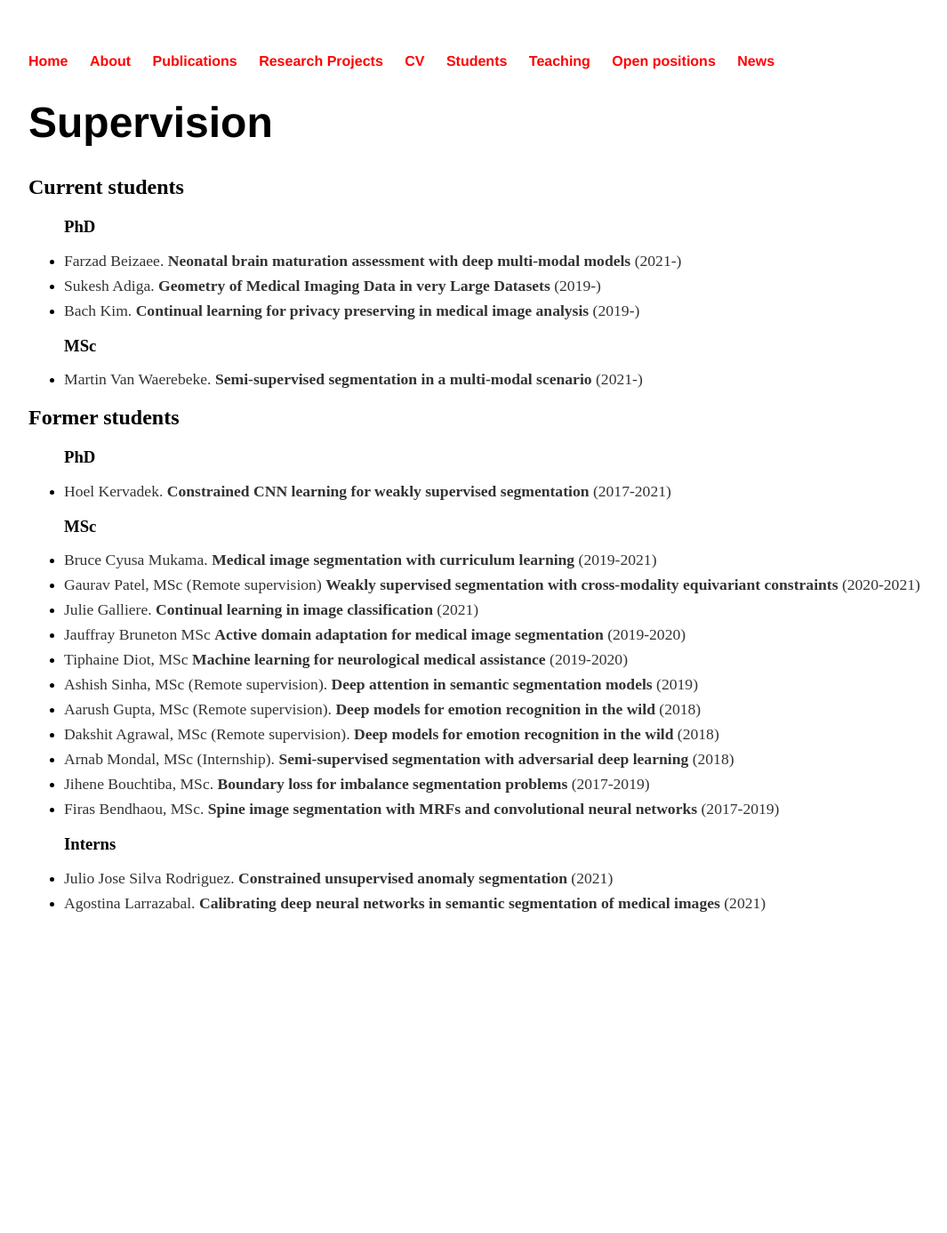
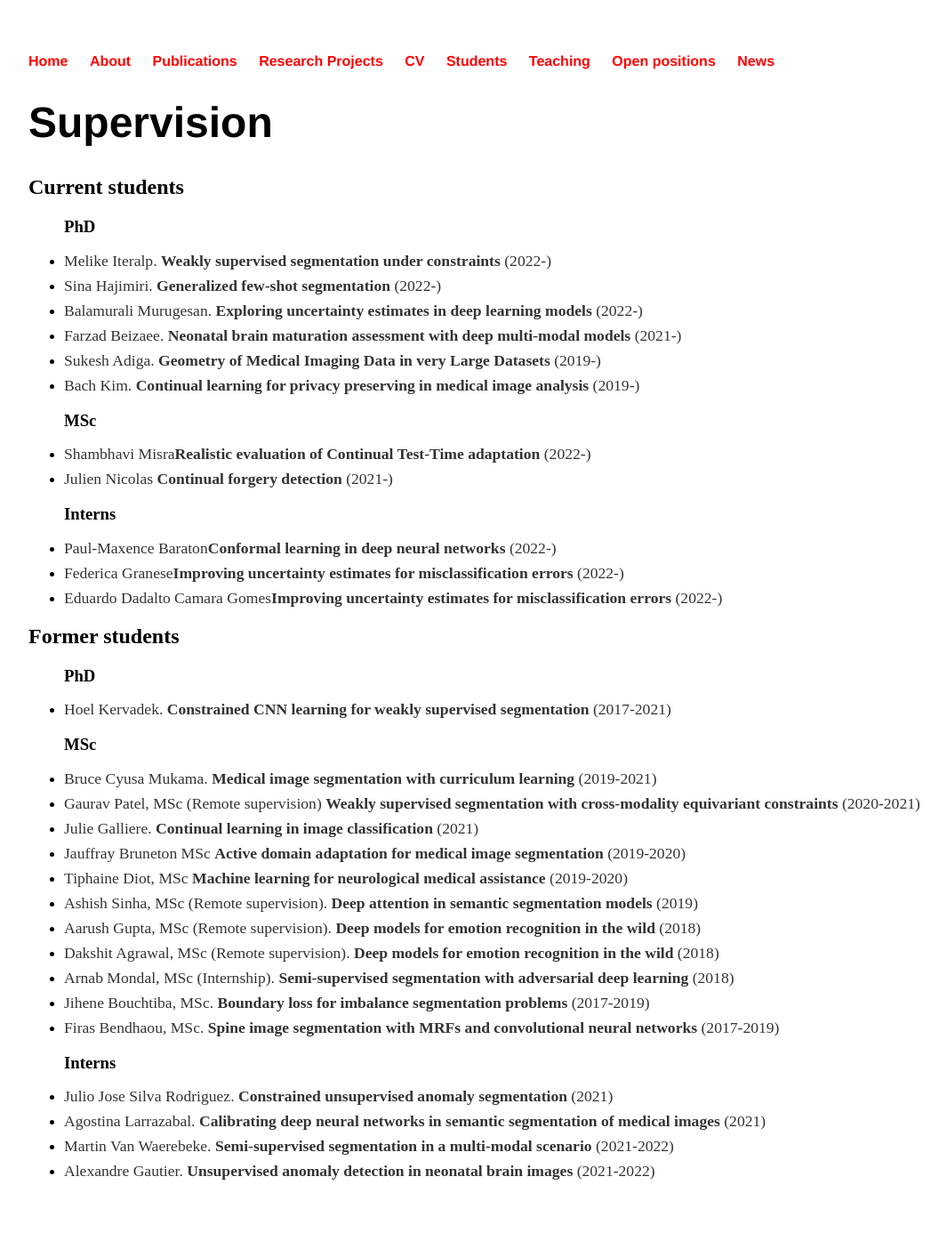
Before and after one commit to josedolz/josedolz.github.io, a Jekyll site: the page built from students/index.html, in a window 1280 px wide. Shown: the whole page at 89% size, without its empty margins (96-1161 px from the left). Built offline with Jekyll 4.4.1, drawn with Linux system fonts in a browser that asks for light colours; before the commit the page ends 1085 px from its top, so only the background shows below that.

Commit message:
Update index.html

```diff
--- a/students/index.html
+++ b/students/index.html
@@ -7,12 +7,19 @@ title: students
 	<h2>Current students</h2>
 	<ul>
 		<h3>PhD</h3>
+		<li><p1>Melike Iteralp. <strong>Weakly supervised segmentation under constraints</strong> (2022-)</p1></li>
+		<li><p1>Sina Hajimiri. <strong>Generalized few-shot segmentation</strong> (2022-)</p1></li>
+		<li><p1>Balamurali Murugesan. <strong>Exploring uncertainty estimates in deep learning models</strong> (2022-)</p1></li>
 		<li><p1>Farzad Beizaee. <strong>Neonatal brain maturation assessment with deep multi-modal models</strong> (2021-)</p1></li>
 		<li><p1>Sukesh Adiga. <strong>Geometry of Medical Imaging Data in very Large Datasets </strong> (2019-)</p1></li>
 		<li><p1>Bach Kim. <strong>Continual learning for privacy preserving in medical image analysis </strong>(2019-)</p1></li>
 		<h3>MSc</h3>
-		<li><p1>Martin Van Waerebeke. <strong>Semi-supervised segmentation in a multi-modal scenario </strong> (2021-)</p1></li>
-
+		<li><p1>Shambhavi Misra<strong>Realistic evaluation of Continual Test-Time adaptation </strong>(2022-)</p1></li>
+		<li><p1>Julien Nicolas <strong>Continual forgery detection </strong>(2021-)</p1></li>
+		<h3>Interns</h3>
+		<li><p1>Paul-Maxence Baraton<strong>Conformal learning in deep neural networks </strong>(2022-)</p1></li>
+		<li><p1>Federica Granese<strong>Improving uncertainty estimates for misclassification errors </strong>(2022-)</p1></li>
+		<li><p1>Eduardo Dadalto Camara Gomes<strong>Improving uncertainty estimates for misclassification errors </strong>(2022-)</p1></li>
 	</ul>
 
 	<h2>Former students</h2>
@@ -34,6 +41,9 @@ title: students
 		<h3>Interns</h3>
 		<li><p1>Julio Jose Silva Rodriguez. <strong>Constrained unsupervised anomaly segmentation</strong> (2021)</p1></li>
 		<li><p1>Agostina Larrazabal. <strong>Calibrating deep neural networks in semantic segmentation of medical images</strong> (2021)</p1></li>
+		<li><p1>Martin Van Waerebeke. <strong>Semi-supervised segmentation in a multi-modal scenario </strong> (2021-2022)</p1></li>
+		<li><p1>Alexandre Gautier. <strong>Unsupervised anomaly detection in neonatal brain images </strong> (2021-2022)</p1></li>
+
 
 	</ul>
 </div><!-- /.blurb -->
```
